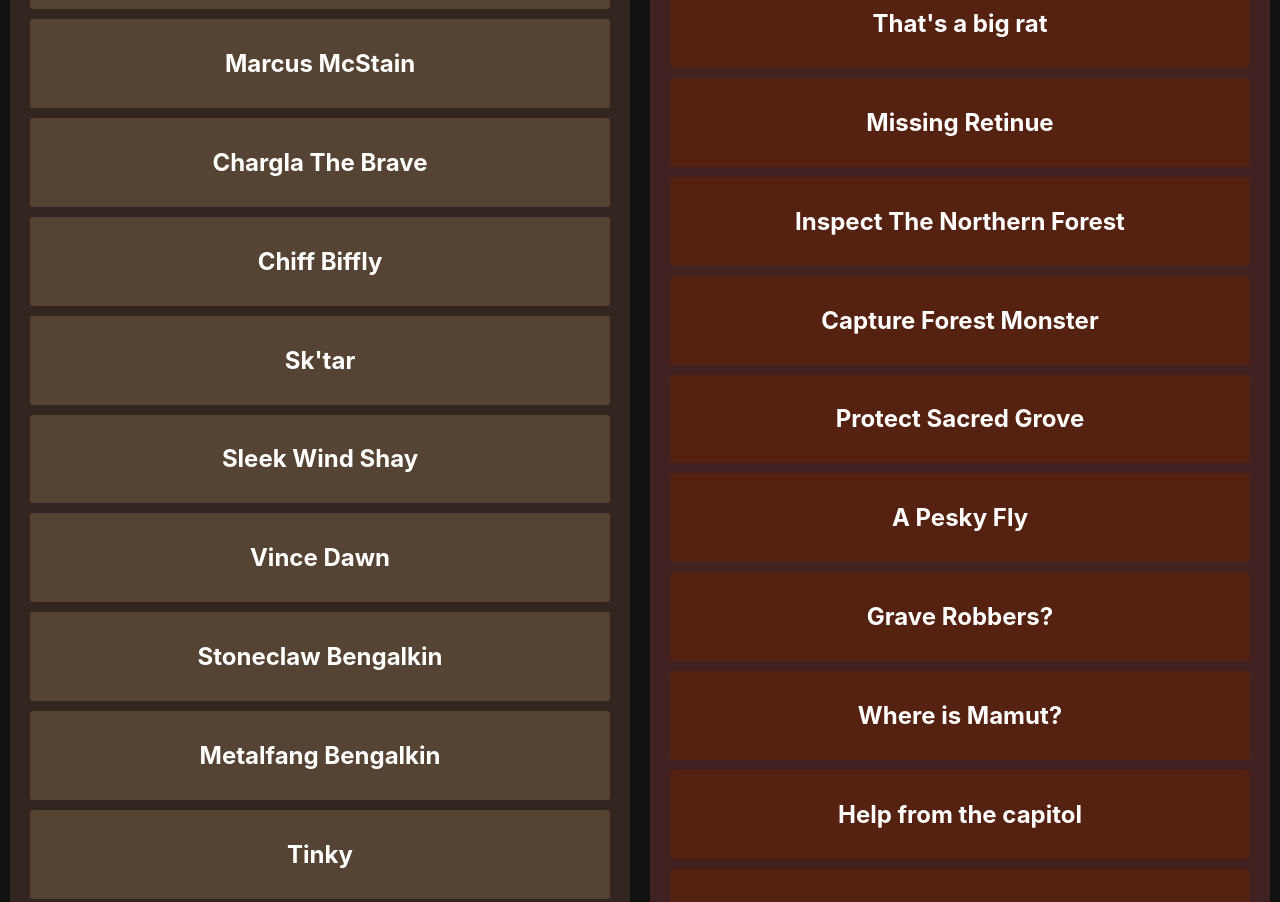
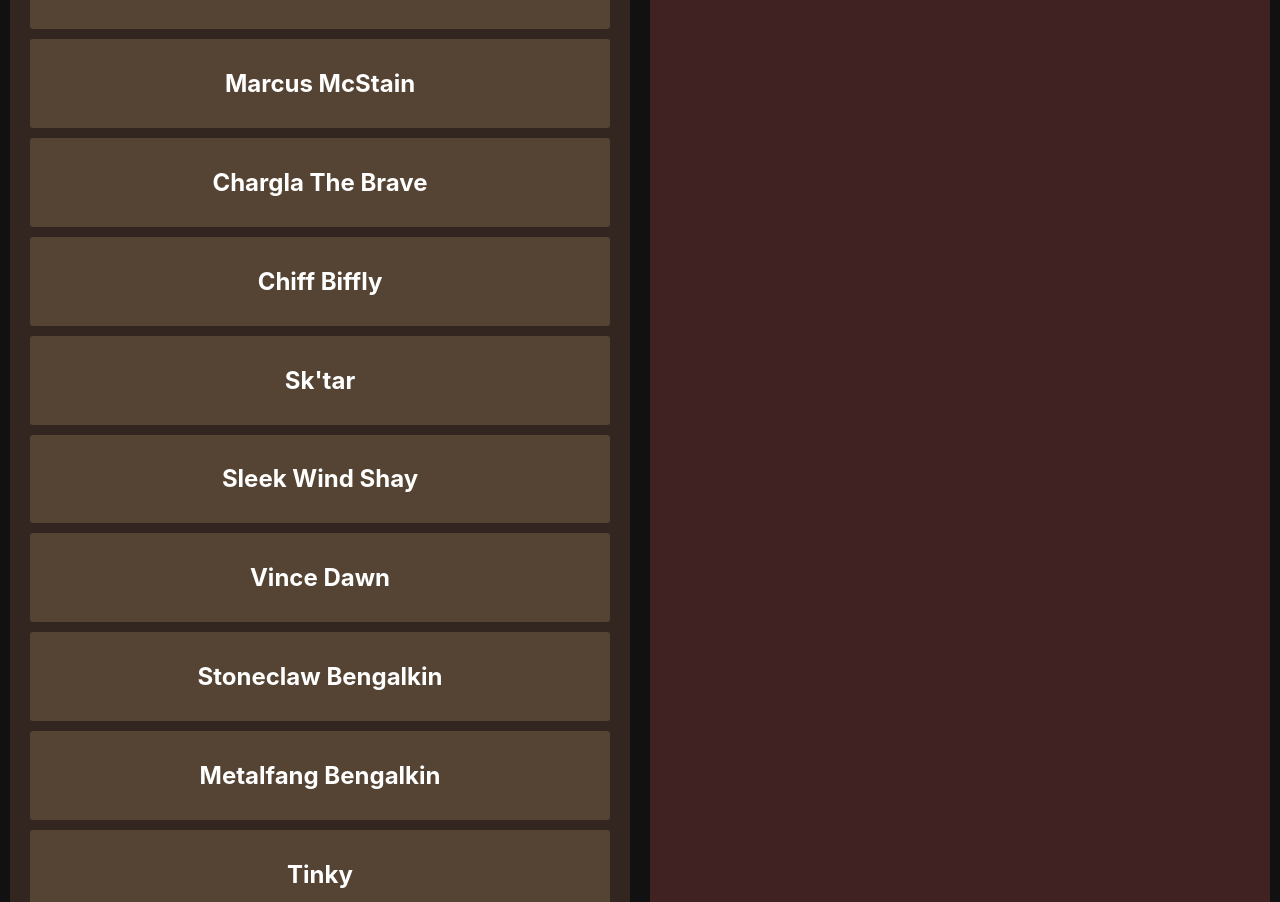
Before and after one commit to claytonweller/fantasy, a React (Create React App) app: page / in a window 1280 px wide. Shown: the part 1879-2781 px from the top of the page. Built offline with nearby package versions, Linux system fonts and the light colour scheme.

Commit message:
Add dev environment

```diff
--- a/package.json
+++ b/package.json
@@ -19,7 +19,7 @@
     "web-vitals": "^2.1.0"
   },
   "scripts": {
-    "start": "react-scripts start",
+    "start": "eval $(egrep -v '^#' .env | xargs) react-scripts start",
     "build": "react-scripts build",
     "test": "react-scripts test",
     "eject": "react-scripts eject",
--- a/src/App.tsx
+++ b/src/App.tsx
@@ -11,6 +11,7 @@ import { Ranks } from 'types/Ranks';
 import { useEnumFilterState } from 'hooks/useEnumFilterState';
 import Adventurers from 'components/Adventurers';
 import Clans from 'components/Clans';
+import { ENVIRONMENT } from 'config';
 
 function App() {
   const [searchText, setSearchText] = useState('')
@@ -21,14 +22,14 @@ function App() {
 
   const rules = getRules()
 
-
-
   return (
     <div className="App">
       <div style={{
         backgroundColor:'#111111',
         color: 'white',
       }}>
+        {ENVIRONMENT}
+
         <Search
           searchText={searchText}
           setSearchText={setSearchText}
--- a/src/components/Card.tsx
+++ b/src/components/Card.tsx
@@ -2,6 +2,7 @@ import React, { useState } from "react"
 import { ISearchParams } from "../types/SearchParams"
 import { Ranks } from "../types/Ranks"
 import { IResearch } from "types/Research"
+import { ENVIRONMENT } from "config"
 
 function Card(
   props : {
@@ -41,7 +42,8 @@ function Card(
     borderColor: 'black',
     borderRadius: '3px',
     borderWidth: '2px',
-    display: isVisible ? 'block' : 'none'
+    display: isVisible ? 'block' : 'none',
+    position: 'relative'
   }
 
   const researchComponent = !research.length
@@ -61,15 +63,22 @@ function Card(
       </div>
     )
 
+  const isDevEnv = ENVIRONMENT === 'dev'
 
   return (
     <div onClick={onCardClick} style={style}>
       <h2>{name}</h2>
+      <span style={{
+        display: isDevEnv ? 'block' : 'none',
+        position:'absolute',
+        right: 5,
+        top: 5
+      }}>{rank} - {data.id}</span>
       <div style={{display: showFull ? 'block' : 'none'}}>
         <div><b>Rank:</b> {rank}</div>
         {children}
         {researchComponent}
-        <div>
+        <div style={{display: isDevEnv ? 'block' : 'none'}}>
           <button onClick={onDataClick}>{showData ? 'Hide':'Show'} Data</button>
           <div style={{ fontSize: 11, display: showData ? 'block': 'none' }}>{JSON.stringify(data)}</div>
         </div>
--- a/src/components/QuestCard.tsx
+++ b/src/components/QuestCard.tsx
@@ -53,13 +53,13 @@ export default function QuestCard (props: {
       research={quest.research}
     >
       <div>
-        <b>Reward</b>: {addCommasToNumber(reward)}
+        <b>Reward</b>: {addCommasToNumber(reward)}g
       </div>
       <div>
         <b>Posted By</b>: {makeSearchable(postedBy)}
       </div>
       <div>
-        <b>Quest Type</b>: {questType}
+        <b>Quest Type</b>: {questType} ({quest.claimType})
       </div>
       <div>
         <b>Status</b>: {quest.status}
--- /dev/null
+++ b/src/config.ts
@@ -0,0 +1 @@
+export const ENVIRONMENT = process.env.REACT_APP_ENVIRONMENT || 'prod'
--- a/src/data/raw/quests.ts
+++ b/src/data/raw/quests.ts
@@ -1,11 +1,11 @@
-import { IDbMetric, IDbQuest, IDbQuestParty, QuestClaimType, QuestTypes } from "types/Quest";
+import { IDbMetric, IDbQuest, IDbQuestParty, QuestClaimType, QuestStatus, QuestTypes } from "types/Quest";
 import { Ranks } from "types/Ranks";
 
 export const rawQuests: IRawQuest[] = [
   // Week 1
   {
     id: 'q1-1',
-    name:'A Nobel Escort',
+    name:'A Noble Escort',
     reward: 500,
     postedWeek: 1,
     claimType: QuestClaimType.Clan,
@@ -15,6 +15,17 @@ export const rawQuests: IRawQuest[] = [
     description:`A group of nobles lead Count Clifford Vanderbliff and their retinue will be from the capitol to Morton to attend the annual festival. They require, "A competent local guard detail. Must be an established party, in good reputation, with knowledge of regional dangers."`,
     // Composite
     parties:[
+      {
+        id: 'p1-q1-1',
+        startWeek: 1,
+        status: QuestStatus.Claimed,
+        // notes?: string,
+        // endWeek?: number,
+        // clanId?: 'string'
+        metrics:[
+
+        ]
+      }
     ]
   },
   {
@@ -45,238 +56,6 @@ export const rawQuests: IRawQuest[] = [
     parties:[
     ]
   },
-  // Week 2
-  {
-    id: 'q2-1',
-    name:'That\'s a big rat',
-    reward: 100,
-    postedWeek: 2,
-    claimType: QuestClaimType.Clan,
-    questType: QuestTypes.Kill,
-    questRank: Ranks.B,
-    postedBy: 'Mayor Corque',
-    description: `"Ok, so the rats in the sewer... they combined into what people are telling me is a rat king. And it has, how do I put it diplomatically?... dispatched a couple adventurers and has doubled in size. Thankfully the nobles visiting from the capitol have been kind enough to foot the subjugation bill."`,
-    // Composite
-    parties:[
-    ]
-  },
-  {
-    id: 'q2-2',
-    name:'Missing Retinue',
-    reward: 300,
-    postedWeek: 2,
-    claimType: QuestClaimType.Clan,
-    questType: QuestTypes.Fetch,
-    questRank: Ranks.C,
-    postedBy: 'Cliff Vanderbliff',
-    description: `In transit from the Capitol to Morton, several members of the Counts Retinue went missing during a monster attack near the norther forest. "I wish to know their fate, and will pay a premium if their bodies are returned."`,
-    // Composite
-    parties:[
-    ]
-  },
-  {
-    id: 'q2-3',
-    name:'Inspect The Northern Forest',
-    reward: 100,
-    postedWeek: 2,
-    claimType: QuestClaimType.Individual,
-    questType: QuestTypes.Other,
-    questRank: Ranks.C,
-    postedBy: 'Guildmaster Vahn',
-    description: `The head of the adventurer guild addressed the increase in monsters to the North of town, "Hey! Attention! Listen up you crazy buggers! Sorry didn't mean to hit you with that... Anyway, something's up with the Forest. The monsters are moving out of the depths to the edges near the road. Heck Elder K'Tar even seen some greater porcubears from the east check point. Get out there and figure out what the heck is going on. No heroics. We just need info. This is on the guild's tab."`,
-    // Composite
-    parties:[
-    ]
-  },
-
-  // Week 3
-  {
-    id: 'q3-1',
-    name:'Capture Forest Monster',
-    reward: 1500,
-    postedWeek: 3,
-    claimType: QuestClaimType.Clan,
-    questType: QuestTypes.Kill,
-    questRank: Ranks.A,
-    postedBy: 'Guildmaster Vahn',
-    description: `The Adventurer Guild has found that there is an enraged monster in the center of the Norther Forest: A gigantic blue wolf.
-    Guildmanster Vahn: "Hey! Shut Up! Hey! HEY!... sorry I'll pay for that... Ok. Anyway. I'm sure you've heard about the giant wolf. It's berserk and attacking anything that moves. It's scared all of the monsters out of the forest. Count Vanderbliff would like to say something.
-    Count Vanderbliff: "This monster must be stopped. It killed my people. However, I will match the guild reward if it is captured alive."`,
-    // Composite
-    parties:[
-    ]
-  },
-  {
-    id: 'q3-2',
-    name:'Protect Sacred Grove',
-    reward: 5,
-    postedWeek: 3,
-    claimType: QuestClaimType.Clan,
-    questType: QuestTypes.Guard,
-    questRank: Ranks.C,
-    postedBy: 'Elder K\'Tar',
-    description: `There's corruption in the forest. I worry that it will reach the sacred grove.`,
-    // Composite
-    parties:[
-    ]
-  },
-  {
-    id: 'q3-3',
-    name:'A Pesky Fly',
-    reward: 100,
-    postedWeek: 3,
-    claimType: QuestClaimType.Individual,
-    questType: QuestTypes.Kill,
-    questRank: Ranks.C,
-    postedBy: 'Gorn Wigby',
-    description: `"There is a pesky fly buzzing by my ear... I would pay handsomely to have it swatted."`,
-    // Composite
-    parties:[
-    ]
-  },
-  // Week 4
-  {
-    id: 'q4-1',
-    name:'Grave Robbers?',
-    reward: 5,
-    postedWeek: 4,
-    claimType: QuestClaimType.Individual,
-    questType: QuestTypes.Kill,
-    questRank: Ranks.D,
-    postedBy: 'Sister Lasiter',
-    description: `"Something is amiss in the city Graveyard. Bodies have been exhumed. Please keep watch, and may the holy mother watch you."`,
-    // Composite
-    parties:[
-    ]
-  },
-  {
-    id: 'q4-2',
-    name:'Where is Mamut?',
-    reward: 5,
-    postedWeek: 4,
-    claimType: QuestClaimType.Individual,
-    questType: QuestTypes.Kill,
-    questRank: Ranks.D,
-    postedBy: 'Elder K\'Tar',
-    description: `"The Azure Wolf Father Mamut is no longer in the town square. He must be returned to the Sacred Grove, or things will only get worse."`,
-    // Composite
-    parties:[
-    ]
-  },
-  {
-    id: 'q4-3',
-    name: 'Help from the capitol',
-    reward: 300,
-    postedWeek: 4,
-    claimType: QuestClaimType.Clan,
-    questType: QuestTypes.Other,
-    questRank: Ranks.B,
-    postedBy: 'Mayor Corque',
-    description: `"Everyone remain calm. I know. None of use want to be trapped inside the city walls. I hear you. We are sending some of our best to tell the capitol what's happening here."`,
-    // Composite
-    parties:[
-    ]
-  },
-  {
-    id: 'q4-4',
-    name:'Remove A Pest',
-    reward: 500,
-    postedWeek: 4,
-    claimType: QuestClaimType.Individual,
-    questType: QuestTypes.Kill,
-    questRank: Ranks.B,
-    postedBy: 'Gorn Wigby',
-    description: `"It appears the noisy gnat is spawning a brood. Those close to me are, not accustomed to such... discomfort. A talented (and discrete) pest handler would be well appreciated."`,
-    // Composite
-    parties:[
-    ]
-  },
-
-  // Week 5
-  {
-    id: 'q5-1',
-    name:'Purify The Cemetery',
-    reward: 10,
-    postedWeek: 5,
-    claimType: QuestClaimType.Clan,
-    questType: QuestTypes.Other,
-    questRank: Ranks.B,
-    postedBy: 'Sister Lasiter',
-    description: `"Holy Mother bless us with your light. The bodies were not exhumed by any living hand, but are exhuming themselves. Currently the undead are contained within the cemetery walls, but I worry the gates won't hold of ever. Please be the blessed mother's purifying sword and put these souls to rest."`,
-    // Composite
-    parties:[
-    ]
-  },
-  {
-    id: 'q5-2',
-    name: 'Slay the Mad God Jachectapolk',
-    reward: 3000,
-    postedWeek: 5,
-    claimType: QuestClaimType.Clan,
-    questType: QuestTypes.Kill,
-    questRank: Ranks.A,
-    postedBy: 'Guildmaster Vahn',
-    description: `"Hey! Shut it! Hey! Hey! Don't make me smash another table! QUIET! Yeah, so I'm sure you've all heard about the cult by now. The cult of Jaborkapek? Did I say it right? Japortachenk? Joborkapelt? Ja- whatever, it doesn't matter what they're called. They summoned their mad god. Classic cult thing. I need you all to do what you do best and Kill this damn thing!"`,
-    // Composite
-    parties:[
-    ]
-  },
-  {
-    id: 'q5-3',
-    name: 'Keep the Chimeras Out',
-    reward: 500,
-    postedWeek: 5,
-    claimType: QuestClaimType.Individual,
-    questType: QuestTypes.Guard,
-    questRank: Ranks.C,
-    postedBy: 'Mayor Corque',
-    description: `"You've spoken and I've heard you. You don't want to be devoured by horrible chimera monsters. I understand. I hope cowering for our lives from the amalgamated bodies for forest beasts can be viewed as an opportunity for growth as a community."`,
-    // Composite
-    parties:[
-    ]
-  },
-  {
-    id: 'q5-4',
-    name: 'Deal with Jachectapolk Cultists',
-    reward: 500,
-    postedWeek: 5,
-    claimType: QuestClaimType.Clan,
-    questType: QuestTypes.Kill,
-    questRank: Ranks.B,
-    postedBy: 'Guildmaster Vahn',
-    description: `"Oh yeah! One more thing. The Jaterbajek... Jakerpapok... Jagoffadong whatever cultists. Gotta get rid of them along with the mad god."`,
-    // Composite
-    parties:[
-    ]
-  },
-  {
-    id: 'q5-5',
-    name:'Free Mamut',
-    reward: 5,
-    postedWeek: 4,
-    claimType: QuestClaimType.Clan,
-    questType: QuestTypes.Other,
-    questRank: Ranks.A,
-    postedBy: 'Elder K\'Tar',
-    description: `"These Cultists have our forest god Mamut. In the sewers. The Azure wolf must be freed."`,
-    // Composite
-    parties:[
-    ]
-  },
-  {
-    id: 'q5-6',
-    name:'A Nobel Retreat',
-    reward: 5000,
-    postedWeek: 1,
-    claimType: QuestClaimType.Clan,
-    questType: QuestTypes.Guard,
-    questRank: Ranks.A,
-    postedBy: 'Cliff Vanderbliff',
-    description:`"Get me out of here!"`,
-    // Composite
-    parties:[
-    ]
-  },
 ]
 
 export interface IRawQuest extends IDbQuest{
```
